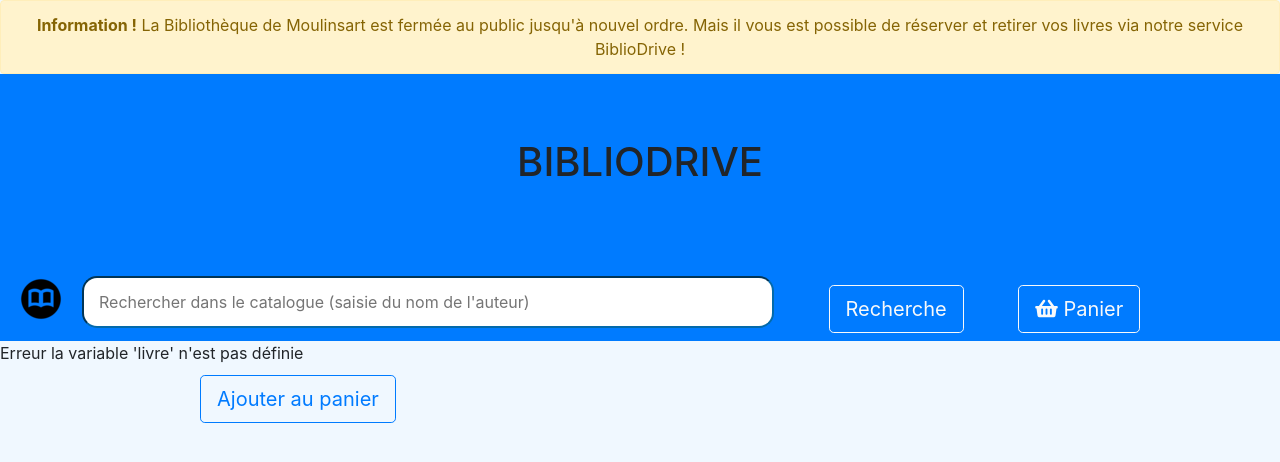
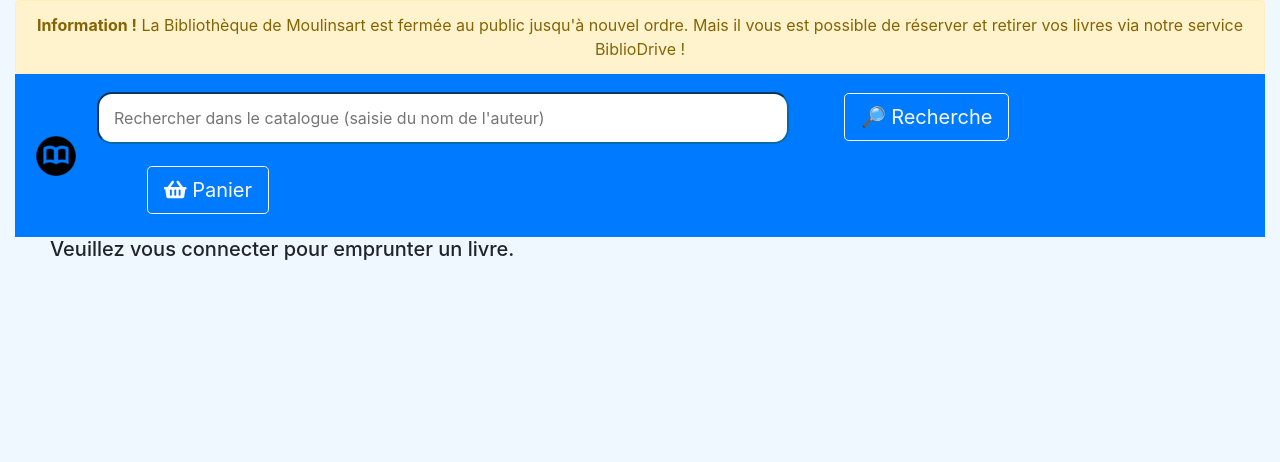
Before and after one commit to ahymery/projet-bibliodrive, a PHP site: page /projet-bibliodrive/detail.php in a window 1280 px wide. Shown: the top 462 px of the page. Run offline with PHP 8.4, Linux system fonts and the light colour scheme.

Commit message:
Mise à jour du 16/01

```diff
--- a/detail.php
+++ b/detail.php
@@ -1,3 +1,4 @@
+<?php session_start() ?>
 <!DOCTYPE html>
 <html lang="en">
 <head>
@@ -13,7 +14,7 @@
     <script src="https://cdn.jsdelivr.net/npm/bootstrap@4.6.2/dist/js/bootstrap.bundle.min.js"></script>
     <style>
         #covers {
-         margin-left: 1000px;
+         margin-left: 750px;
          margin-top: 10px;
          margin-bottom: 10px;
          width: 350px;
@@ -41,26 +42,41 @@
           margin-top: -70px;
         }
         h2{
-            margin-left: 175px;
+            margin-left: 150px;
             margin-top: -100px;
             color: red;
         }
         #resume {
             text-align: center;
             margin-left: 15px;
-            margin-right: 1000px;
+            margin-right: 500px;
             margin-bottom: 25px;
         }
 
         form[name="btn-panier"]{
-            margin-left: 150px;
+            margin-left: 250px;
+        }
+
+        .resume{
+            margin-top: -150px;
+        }
+
+        h5{
+            margin-left: 50px;
         }
     </style>
 </head>
 <body>
+<div class="container-fluid">
+    <div class="row">
+      <div class="col-sm-8 col-md-12">
     <?php
         include 'entete.html';
     ?>
+    </div>
+  </div>
+ <div class="row">
+    <div class="col-md-8">
     <?php
     // Connexion à la base de données MySQL
     require_once('connexion.php');
@@ -70,8 +86,7 @@ if(isset($_GET["nolivre"])) {
 
     $select = $connexion->prepare("SELECT * FROM livre
     INNER JOIN auteur ON livre.noauteur = auteur.noauteur
- WHERE livre.nolivre LIKE :livre
- ");
+    WHERE livre.nolivre LIKE :livre");
      $select->bindValue(":livre", $_GET['nolivre'], PDO::PARAM_STR);
     $select->setFetchMode(PDO::FETCH_OBJ);
     $select->execute();
@@ -79,16 +94,26 @@ $select = $connexion->prepare("SELECT * FROM livre
     while($enregistrement = $select->fetch()){
          echo '<img id="covers" src="covers/', $enregistrement->photo, '"/>';
         echo '<h3 id="titre">Titre : ', $enregistrement->titre ," (", $enregistrement->anneeparution ,")", '</h3><br>';
-     echo '<h3 id="auteur">Auteur : ', $enregistrement->nom ,'</h3><br>';
+        echo '<h3 id="auteur">Auteur : ', $enregistrement->prenom ,' ', $enregistrement->nom ,'</h3><br>';
         echo '<h3 id="isbn13">ISBN-13 : ', $enregistrement->isbn13 ,'</h3><br>';
+        echo '<div class="resume">';
         echo '<h2>Résumé du livre : </h2>', '<p id="resume">', $enregistrement->detail ,'</p>';
+        echo '</div>';
         }
-} else {
- echo "Erreur la variable 'livre' n'est pas définie";
     }
     ?>
-    <form method="POST" name="btn-panier">
-        <input type="button" class="btn btn-outline-primary btn-lg" value="Ajouter au panier"></input>
-  </form>
+    <?php
+    if(!$_SESSION == 'client'){
+        echo '<h5>Veuillez vous connecter pour emprunter un livre.</h5>';
+    }else{
+        echo '<form method="POST">';
+        echo '<input type="button" name="btn-ajoutpanier" class="btn btn-outline-primary btn-lg" value="Ajouter au panier"></input>';
+        echo '</form>';
+    }
+    ?>
+  </div>
+</div>
+</div>
+</div>
 </body>
 </html>
--- a/entete.html
+++ b/entete.html
@@ -1,15 +1,23 @@
 <!DOCTYPE html>
 <html lang="fr">
 <head>
+    <link rel="stylesheet" href="style.css">
     <link rel="stylesheet" href="style2.css">
+    <style>
+        input[name="btn-src"]{
+            margin-bottom: 15px;
+        }
+
+        button[name="btn-panier"]{
+            margin-bottom: 15px;
+            margin-right: 300px;
+        }
+    </style>
 </head>
 <body>
     <div class="alert alert-warning text-center" id="alert">
         <strong>Information !</strong> La Bibliothèque de Moulinsart est fermée au public jusqu'à nouvel ordre. Mais il vous est possible de réserver et retirer vos livres via notre service BiblioDrive !
     </div>
-    <div class="jumbotron text-center" style="margin-bottom:0; border-radius:0;">
-        <h1>BIBLIODRIVE</h1>
-            </div>
             <nav class="navbar navbar-expand-sm bg-primary navbar-dark">
                 <div class="collapse navbar-collapse" id="collapsibleNavbar">
                 <a class="navbar-brand" href="accueil.php"><img src="images/favicon.png"></a>
@@ -20,7 +28,7 @@
                         <form method="get" action="rechercheparauteur.php">
                             <li class="nav-item">
                                 <input type="search" name="recherche" placeholder="Rechercher dans le catalogue (saisie du nom de l'auteur)" size="60%">
-                                <input type="submit" class="btn btn-outline-light btn-lg" value="Recherche"></input>
+                                <input type="submit" name="btn-src" class="btn btn-outline-light btn-lg" value="&#128270 Recherche"></input>
                                 <button type="button" name="btn-panier" class="btn btn-outline-light btn-lg">
                                     <i class="fas fa-shopping-basket"></i> Panier
                                 </button>
--- a/style.css
+++ b/style.css
@@ -15,11 +15,3 @@ margin-bottom: 0 !important;
 margin-left: 50px !important;
 margin-top: 10px !important;
 }
-
-button[name = src-btn] {
-font-size: 20px;
-bottom: 0px;
-right: 0px;
-height: 26px;
-width: 26px;
-}
```
Also changed, not shown: accueil.php (+9 -7 lines), admin.php (+6 -3 lines), authentification.php (+8 -7 lines), panier.php (+19 -1 lines), rechercheparauteur.php (+14 -8 lines). Lines whose indentation alone changed are shown as unchanged.
